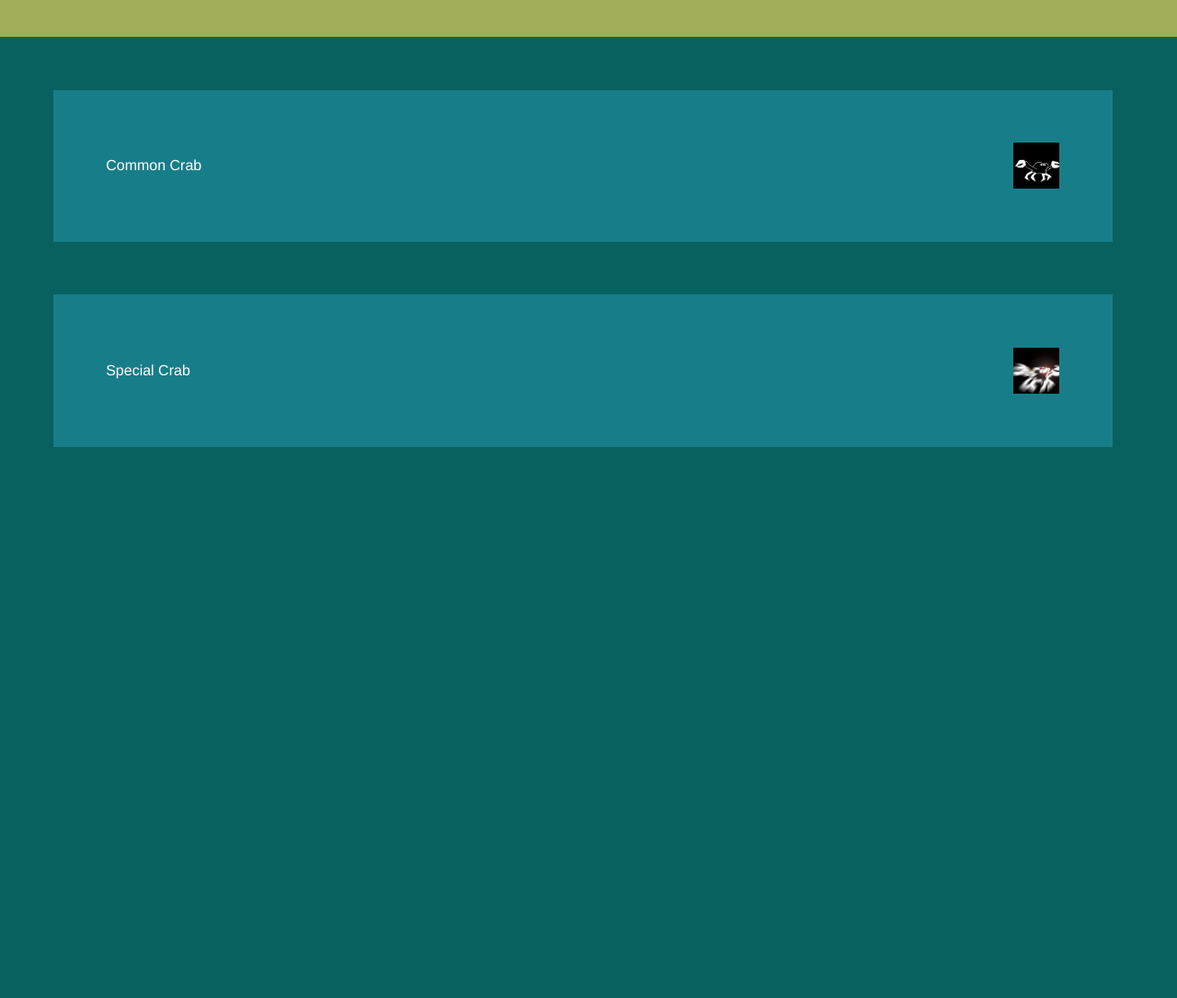
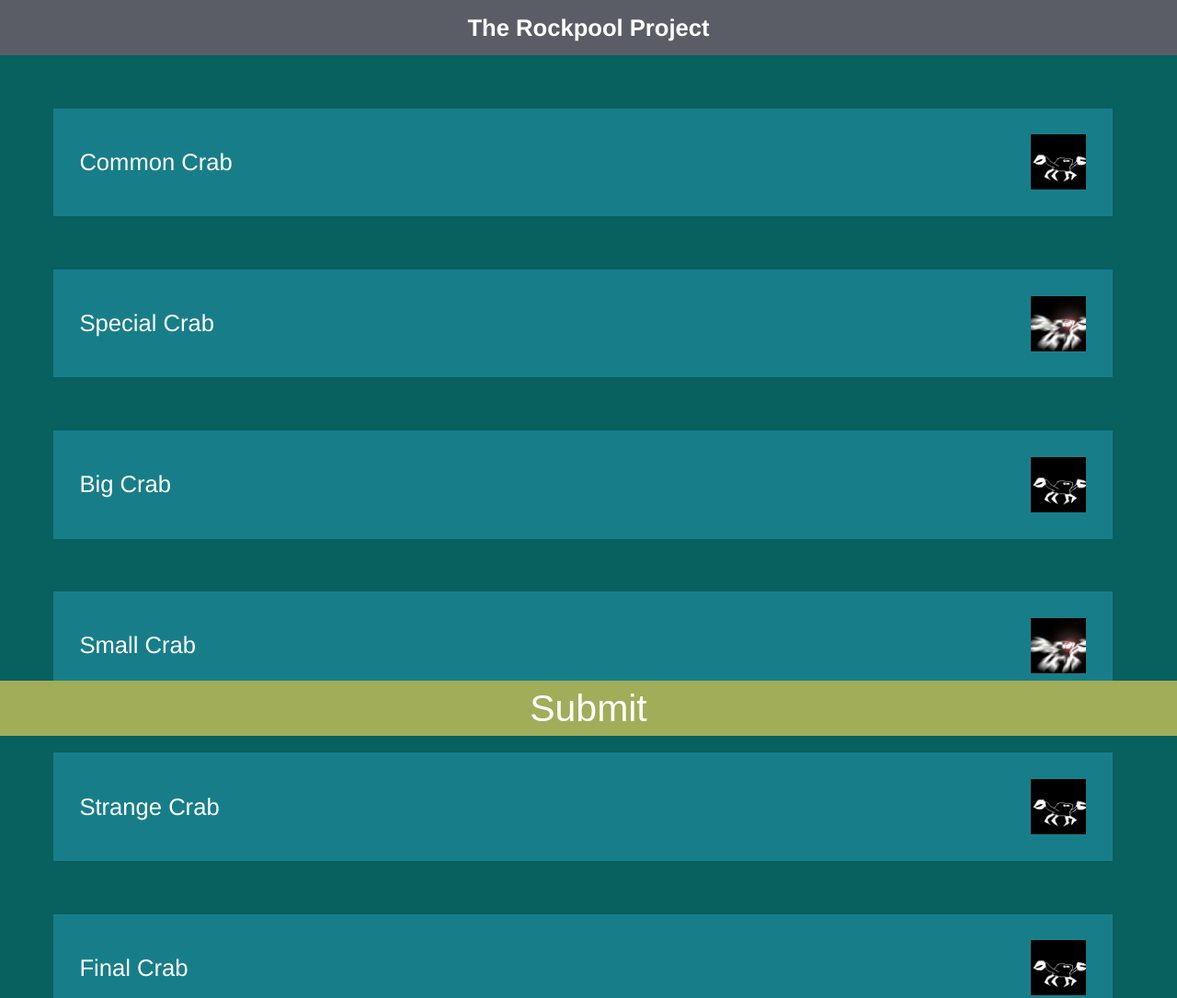
Before and after one commit to SoftwareCornwall/rockpool-bds, a website: page webapp/index.html in a window 1280 px wide. Shown: the top 1085 px of the page at 92% size. Before the commit the page ends 800 px from the top, so only its background shows below. Drawn offline with Linux system fonts and the light colour scheme.

Commit message:
Buttons work, Nice UI, Submit functions properly

```diff
--- a/webapp/index.css
+++ b/webapp/index.css
@@ -1,40 +1,86 @@
-/*     https://coolors.co/08605f-177e89-598381-5b5d66-a2ad59
-08605f Tropical Rainforest
-177e89 Metalic Seaweed
-598381 Wintergreen Dream
-5b5d66 Black Coral
-a2ad59 Middle Green Yellow
-*/
+/*coolors.co/08605f-177e89-598381-5b5d66-a2ad59*/
+
+:root {
+	--background: #08605f;
+
+	--header-background: #5b5d66;
+	--header-foreground: #ffffff;
+
+	--species-unselected-background: #177e89;
+	--species-unselected-foreground: #ffffff;
+	--species-selected-background: #a2ad59;
+	--species-selected-foreground: #000000;
+
+	--submit-unselected-background: #a2ad59;
+	--submit-unselected-foreground: #ffffff;
+	--submit-selected-background: #5b5d66;
+	--submit-selected-foreground: #ffffff;
+}
 
 body {
-	background-color: #08605f;
+	background-color: var(--background);
 	font-family: "helvetica";
 	padding: 0;
 	margin: 0;
+	font-size: 1.6em;
 }
 
-#nav-bar {
-	background-color: #a2ad59;
+#header {
+	background-color: var(--header-background);
+	color: var(--header-foreground);
+
 	width: 100%;
-	height: 40px;
+	position: fixed;
+	top: 0;
+	height: 60px;
+	font-weight: bold;
+
+	display: flex;
+	justify-content: center;
+	align-items: center;
+}
+
+#submit {
+	font-size: 1.6em;
+	color: var(--submit-unselected-foreground);
+	background-color: var(--submit-unselected-background);
+	border-width: 0px;
+	width: 100%;
+	position: fixed;
+	bottom: 0;
+	height: 60px;
+}
+
+#submit:active {
+	background-color: var(--submit-selected-background);
+	color: var(--submit-selected-foreground);
 }
 
 #container {
 	width: 90%;
+	padding-top: 60px;
+	padding-bottom: 60px;
 }
 
-.crab {
-	color: #fff;
-	background-color: #177e89;
-	width: 90%;
-	padding: 5%;
+.species {
+	background-color: var(--species-unselected-background);
+	color: var(--species-unselected-foreground);
+
+	width: 95%;
+	padding: 2.5%;
 	margin: 5%;
+
 	display: flex;
 	justify-content: space-between;
 	align-items: center;
 }
 
-.crab img {
-	width: 50px;
-	height: 50px;
+.selectedSpecies {
+	color: var(--species-selected-foreground);
+	background-color: var(--species-selected-background);
 }
+
+.species img {
+	width: 60px;
+	height: 60px;
+}
--- a/webapp/index.html
+++ b/webapp/index.html
@@ -3,14 +3,18 @@
 <html>
 	<head>
 		<meta charset="utf-8"/>
-		<title>Rockpooling</title>
+		<meta name="viewport" content="width=device-width, initial-scale=1.0, maximum-scale=1.0, user-scalable=no"/>
+		<meta name="HandheldFriendly" content="true"/>
 		<link href="index.css" rel="stylesheet" type="text/css"/>
 		<script src="script.js"></script>
+		<script src="init.js"></script>
+		<title>Rockpooling</title>
 	</head>
 	<body>
-		<div id="nav-bar"></div>
-		<div id="container">
-
+		<div id="header">
+			The Rockpool Project
 		</div>
+		<div id="container"></div>
+		<button id="submit">Submit</button>
 	</body>
 </html>
--- /dev/null
+++ b/webapp/init.js
@@ -0,0 +1,40 @@
+function createHTMLElement(type, attributes) {
+	var element = document.createElement(type);
+	for (var i = 0; i < attributes.length; i++)
+		element.setAttribute(attributes[i][0], attributes[i][1]);
+
+	return element;
+}
+
+function loadSpecies(name, image, parent) {
+	var speciesId = parent.children.length;
+
+	var species = createHTMLElement("div", [
+		["class", "species"],
+		["id", "species-" + speciesId]
+	]);
+	species.addEventListener("click", () => species_onClick(speciesId));
+
+	var span = createHTMLElement("span", []);
+	var img = createHTMLElement("img", [["src", image]]);
+	var text = document.createTextNode(name);
+
+	span.appendChild(text);
+	species.appendChild(span);
+	species.appendChild(img);
+	parent.appendChild(species);
+}
+
+function initialise() {
+	var container = document.getElementById("container");
+
+	for (var i = 0; i < species.length; i++) {
+		loadSpecies(species[i][0], species[i][1], container);
+	}
+
+	document.getElementById("submit").addEventListener("click", () => submit_onClick());
+}
+
+
+
+window.onload = (() => initialise());
--- a/webapp/package.json
+++ b/webapp/package.json
@@ -7,6 +7,7 @@
   "author": "",
   "license": "ISC",
   "dependencies": {
+    "body-parser": "^1.18.3",
     "express": "^4.16.3"
   }
 }
--- a/webapp/script.js
+++ b/webapp/script.js
@@ -1,23 +1,50 @@
-function loadCrab(name, image, parent) {
-	var html = '<div class="crab"><span>' + name + '</span><img src="./' + image + '.png"></div>';
+var foundSpecies = []
 
-	var crab = document.createElement("div");
-	crab.setAttribute("class", "crab");
+var species = [
+	["Common Crab", "./img/common.png"],
+	["Special Crab", "./img/special.png"],
+	["Big Crab", "./img/common.png"],
+	["Small Crab", "./img/special.png"],
+	["Strange Crab", "./img/common.png"],
+	["Final Crab", "./img/common.png"],
+	["Wayward Crab", "./img/special.png"],
+	["Unruly Crab", "./img/special.png"],
+	["Heretic's Crab", "./img/common.png"]
+]
 
-	var text = document.createTextNode(name);
-	var span = document.createElement("span");
-	var img = document.createElement("img");
-	img.setAttribute("src", "./img/" + image + ".png");
-
-	span.appendChild(text);
-	crab.appendChild(span);
-	crab.appendChild(img);
-	parent.appendChild(crab);
+function submit_onClick() {
+	postData("/submit.php", "species=" + foundSpecies.join(","));
 }
 
-window.onload = function () {
-	var container = document.getElementById("container");
+function species_onClick(id) {
+	var speciesName = species[id][0];
+	var isSelected = foundSpecies.includes(speciesName);
+	var newClass = "species";
 
-	loadCrab("Common Crab", "common", container);
-	loadCrab("Special Crab", "special", container);
+	if (isSelected) {
+		var i = foundSpecies.indexOf(speciesName);
+		if (i > -1) foundSpecies.splice(i, 1);
+	} else {
+		newClass += " selectedSpecies";
+		foundSpecies.push(speciesName);
+	}
+
+	document.getElementById("species-" + id).setAttribute("class", newClass);
 }
+
+function postData(target, data) {
+	var http = new XMLHttpRequest();
+
+	const isAsync = true;
+	http.open("POST", target, isAsync);
+
+	http.setRequestHeader("Content-type", "application/x-www-form-urlencoded");
+
+	http.onreadystatechange = function () {
+		if(http.readyState == 4 && http.status == 200) {
+			console.log(http.responseText);
+		}
+	}
+
+	http.send(data);
+}
```
Also changed, not shown: webapp/entry.js (+13 -1 lines), webapp/favicon.ico (added), 1 other file.
